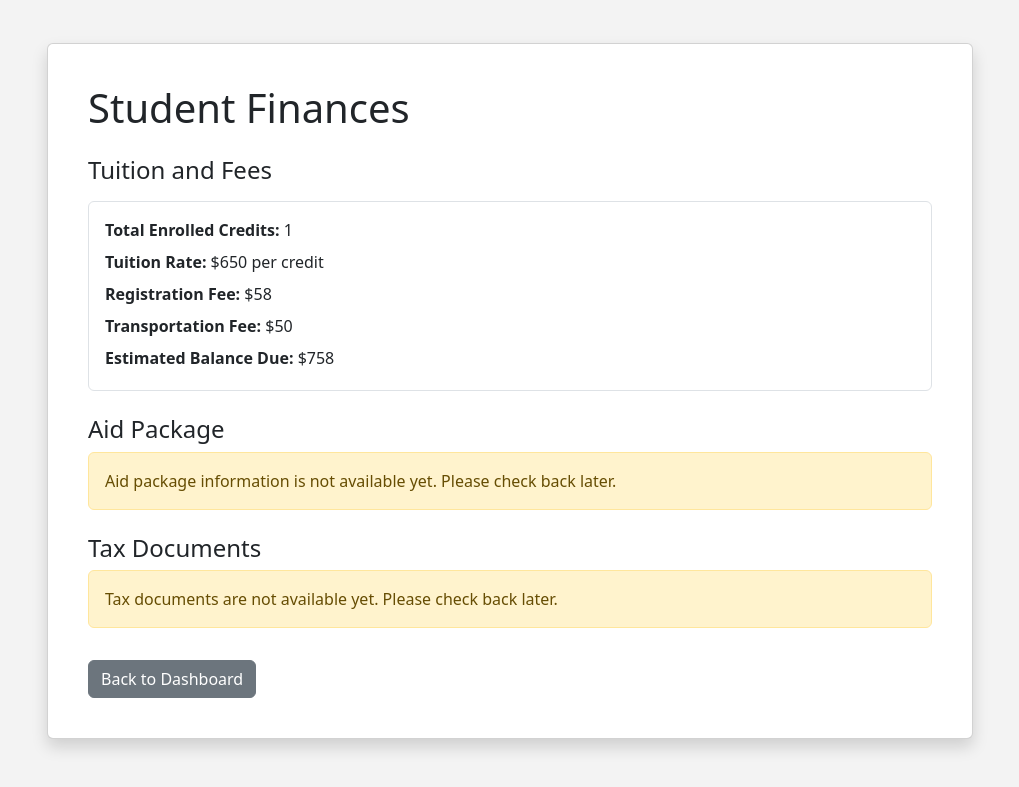
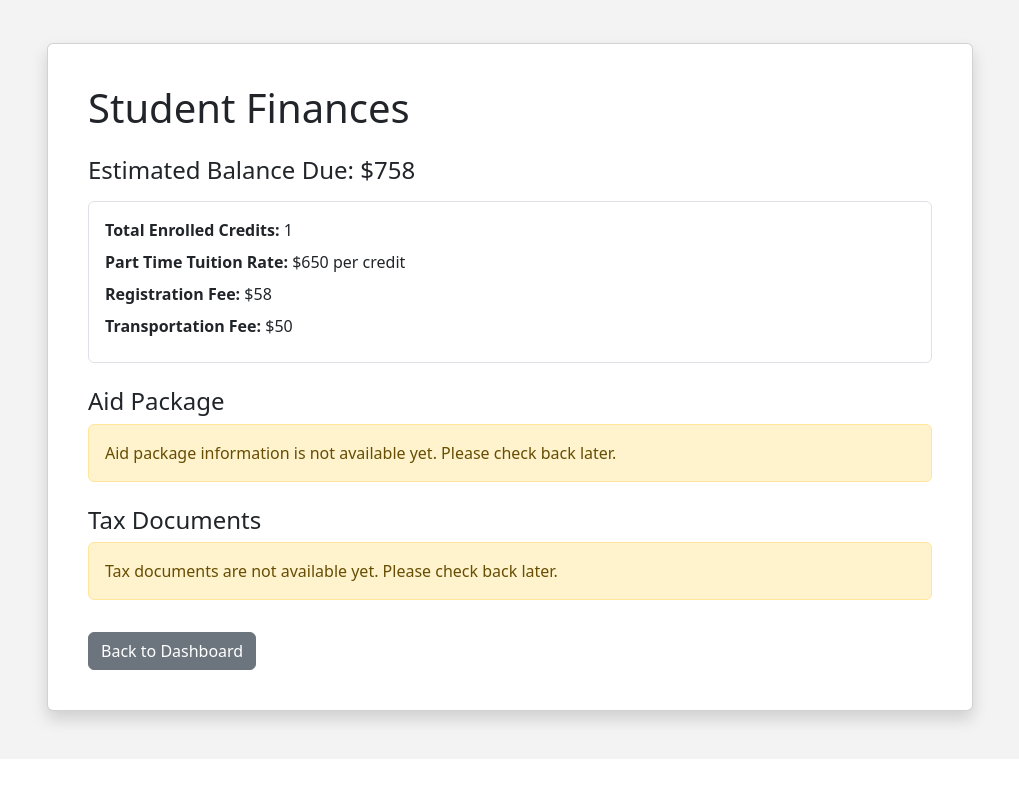
Before and after one commit to rshaz2713/CampusBridge, a Django app: page /dashboard/financial-docs/ in a window 1280 px wide. Shown: the part 75-862 px from the top of the page, without its empty margins (130-1149 px from the left). After the commit the page ends 809 px from the top, so only its background shows below. Run offline with Django 4.2, Linux system fonts and the light colour scheme; a user stored in the database is signed in; tables that the repository leaves empty hold one stand-in row (values such as "Sample post").

Commit message:
Correct some logic and enhance template appearance

```diff
--- a/dashboard/views.py
+++ b/dashboard/views.py
@@ -125,12 +125,15 @@ def student_financial_docs_view(request):
     student_activity_fee = 100
     excess_credit_fee = 0
 
-    if (total_credits < 12):
-        estimated_balance = (total_credits * tuition_rate_per_credit) + registration_fee + transportation_fee
+    if not total_credits == 0:
+        if (total_credits < 12):
+            estimated_balance = (total_credits * tuition_rate_per_credit) + registration_fee + transportation_fee
+        else:
+            if (total_credits > 18):
+                excess_credit_fee = ((total_credits - 18) * tuition_rate_per_credit)
+            estimated_balance = full_time_tuition + general_fee + state_univ_fee + student_activity_fee + transportation_fee + excess_credit_fee
     else:
-        if (total_credits > 18):
-            excess_credit_fee = ((total_credits - 18) * tuition_rate_per_credit)
-        estimated_balance = full_time_tuition + general_fee + state_univ_fee + student_activity_fee + transportation_fee + excess_credit_fee
+        estimated_balance = 0
 
     return render(request, "dashboard/student_financial_docs.html", {
         "student_record": student_record,
--- a/templates/dashboard/student_financial_docs.html
+++ b/templates/dashboard/student_financial_docs.html
@@ -9,16 +9,15 @@
             <div class="card-body">
                 <h1 class="mb-4">Student Finances</h1>
 
-                <h2 class="h4 mt-4">Tuition and Fees</h2>
+                <h2 class="h4 mt-4">Estimated Balance Due: ${{ estimated_balance }}</h2>
 
                 {% if enrollments %}
                     {% if total_credits < 12 %}
                         <div class="border rounded p-3 mt-3">
                             <p class="mb-2"><strong>Total Enrolled Credits:</strong> {{ total_credits }}</p>
-                            <p class="mb-2"><strong>Tuition Rate:</strong> ${{ tuition_rate_per_credit }} per credit</p>
+                            <p class="mb-2"><strong>Part Time Tuition Rate:</strong> ${{ tuition_rate_per_credit }} per credit</p>
                             <p class="mb-2"><strong>Registration Fee:</strong> ${{ registration_fee }}</p>
                             <p class="mb-2"><strong>Transportation Fee:</strong> ${{ transportation_fee }}</p>
-                            <p class="mb-1"><strong>Estimated Balance Due:</strong> ${{ estimated_balance }}</p>
                         </div>
                     {% else %}
                         <div class="border rounded p-3 mt-3">
@@ -27,11 +26,10 @@
                             <p class="mb-2"><strong>General Fee:</strong> ${{ general_fee }}</p>
                             <p class="mb-2"><strong>State University Fee:</strong> ${{ state_univ_fee }}</p>
                             <p class="mb-2"><strong>Student Activity Fee:</strong> ${{ student_activity_fee }}</p>
-                            <p class="mb-2"><strong>Transportation Fee:</strong> ${{ transportation_fee }}</p>
                             {% if excess_credit_fee > 0 %}
                                 <p class="mb-2"><strong>Excess Credit Fee:</strong> ${{ excess_credit_fee }}</p>
                             {% endif %}
-                            <p class="mb-0"><strong>Estimated Balance Due:</strong> ${{ estimated_balance }}</p>
+                            <p class="mb-0"><strong>Transportation Fee:</strong> ${{ transportation_fee }}</p>
                         </div>
                     {% endif %}
                 {% else %}
```
